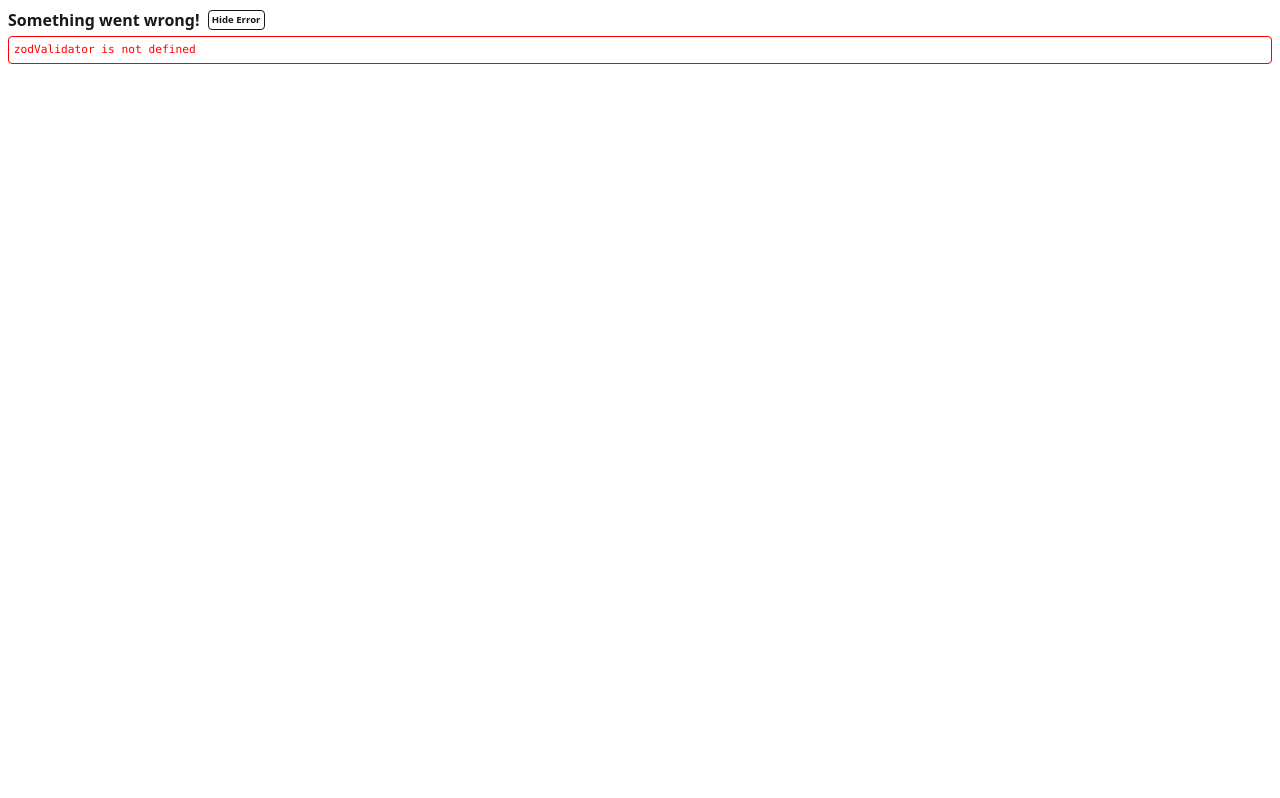
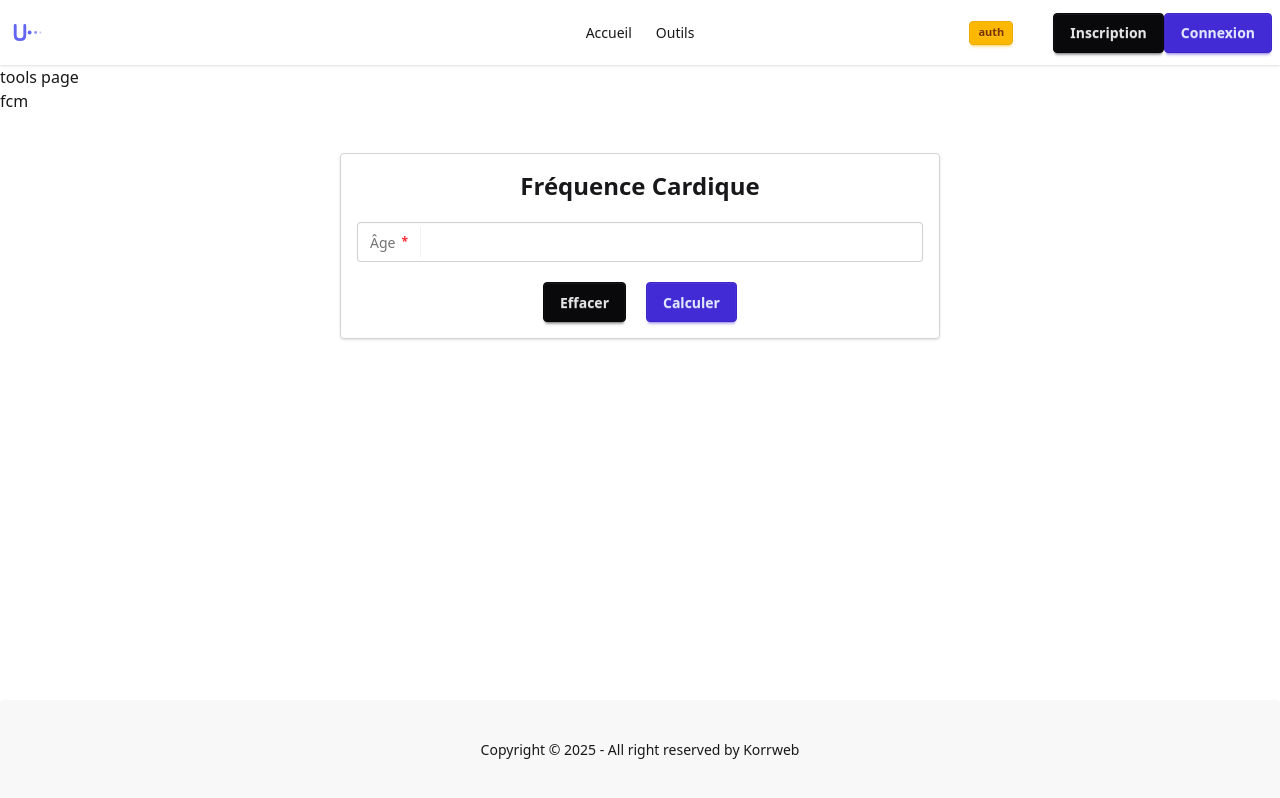
Before and after one commit to GuillemotClement/Ubrun-V2, a React (Vite) app in the folder frontend/: page /tools/fcm in a window 1280 px wide. Built offline with nearby package versions, Linux system fonts and the light colour scheme.

Commit message:
feat: add basic tanstack form and zod

```diff
--- a/frontend/biome.json
+++ b/frontend/biome.json
@@ -13,10 +13,13 @@
     "indentStyle": "tab"
   },
   "linter": {
-    "enabled": true,
     "rules": {
+      "correctness": {
+        "noChildrenProp": "off"
+      },
       "recommended": true
-    }
+    },
+    "enabled": true
   },
   "javascript": {
     "formatter": {
--- a/frontend/package.json
+++ b/frontend/package.json
@@ -16,12 +16,13 @@
     "@tanstack/react-router": "^1.141.2",
     "@tanstack/react-router-devtools": "^1.141.2",
     "@tanstack/react-table": "^8.21.3",
+    "@tanstack/zod-form-adapter": "^0.42.1",
     "axios": "^1.13.2",
     "lucide-react": "^0.561.0",
     "react": "^19.2.1",
     "react-dom": "^19.2.1",
     "tailwindcss": "^4.1.18",
-    "zod": "^4.1.13",
+    "zod": "^4.2.0",
     "zustand": "^5.0.9"
   },
   "devDependencies": {
--- /dev/null
+++ b/frontend/src/components/Form/FormField/FormField.tsx
@@ -0,0 +1,32 @@
+import type { AnyFieldApi } from "@tanstack/react-form";
+import FormFieldInfo from "./FormFieldInfo";
+import FormInput from "./FormInput";
+
+type FormFieldProps = {
+  field: AnyFieldApi;
+  label: string;
+  isRequired: boolean;
+  type: string;
+};
+
+export default function FormField({
+  field,
+  label,
+  isRequired,
+  type,
+}: FormFieldProps) {
+  return (
+    <div className="my-5 w-full">
+      <label className="input w-full" htmlFor={field.name}>
+        <span className="label">
+          {label}{" "}
+          {isRequired && (
+            <span className="text-red-500 font-bold text-xs">*</span>
+          )}
+        </span>
+        <FormInput field={field} type={type} />
+      </label>
+      <FormFieldInfo field={field} />
+    </div>
+  );
+}
--- /dev/null
+++ b/frontend/src/components/Form/FormField/FormFieldInfo.tsx
@@ -0,0 +1,39 @@
+import type { AnyFieldApi } from "@tanstack/react-form";
+
+type FormFieldInfoProps = {
+  field: AnyFieldApi;
+};
+
+// TODO: voir pour une refacto du code fournis par Gemini
+
+export default function FormFieldInfo({ field }: FormFieldInfoProps) {
+  const { isTouched, errors, isValidating } = field.state.meta;
+  const hasErrors = isTouched && errors.length > 0;
+
+  return (
+    <div className="text-center mt-2">
+      {hasErrors ? (
+        <em
+          role="alert"
+          style={{ color: "red", fontSize: "0.875rem", display: "block" }}
+        >
+          {errors
+            .map((error) => {
+              // Si l'erreur est un objet (Zod), on affiche .message
+              // Si c'est déjà une string, on l'affiche directement
+              return typeof error === "object" && error !== null
+                ? error.message
+                : error;
+            })
+            .join(", ")}
+        </em>
+      ) : null}
+
+      {isValidating ? (
+        <span style={{ fontSize: "0.875rem", color: "blue" }}>
+          Validation...
+        </span>
+      ) : null}
+    </div>
+  );
+}
--- /dev/null
+++ b/frontend/src/components/Form/FormField/FormInput.tsx
@@ -0,0 +1,19 @@
+import type { AnyFieldApi } from "@tanstack/react-form";
+
+type FormInputProps = {
+  field: AnyFieldApi;
+  type: string;
+};
+
+export default function FormInput({ field, type }: FormInputProps) {
+  return (
+    <input
+      type={type}
+      id={field.name}
+      name={field.name}
+      value={field.state.value}
+      onBlur={field.handleBlur}
+      onChange={(e) => field.handleChange(e.target.value)}
+    />
+  );
+}
--- /dev/null
+++ b/frontend/src/components/Form/FormField/FormLabelField.tsx
@@ -0,0 +1,22 @@
+import type { AnyFieldApi } from "@tanstack/react-form";
+
+type FormLabelFieldProps = {
+  label: string;
+  field: AnyFieldApi;
+  isRequired: boolean;
+};
+
+// TODO: fix the style * with boolean
+
+export default function FormLabelField({
+  label,
+  field,
+  isRequired,
+}: FormLabelFieldProps) {
+  return (
+    <label htmlFor={field.name} className="label">
+      {isRequired && <span className="text-red-500 text-xs font-bold">*</span>}
+      {label} :
+    </label>
+  );
+}
--- /dev/null
+++ b/frontend/src/components/Form/FormSubscribe/FormSubscribe.tsx
@@ -0,0 +1,23 @@
+type FormSubscribeProps = {
+  canSubmit: boolean;
+  isSubmitting: boolean;
+  onReset: () => void;
+};
+
+export default function FormSubscribe({
+  canSubmit,
+  isSubmitting,
+  onReset,
+}: FormSubscribeProps) {
+  return (
+    <div className="flex justify-center gap-x-5">
+      <button type="reset" onClick={onReset} className="btn btn-neutral">
+        Effacer
+      </button>
+
+      <button type="submit" disabled={!canSubmit} className="btn btn-primary">
+        {isSubmitting ? "..." : "Calculer"}
+      </button>
+    </div>
+  );
+}
--- /dev/null
+++ b/frontend/src/components/Form/FormTitle.tsx
@@ -0,0 +1,7 @@
+type FormTitleProps = {
+  title: string;
+};
+
+export default function FormTitle({ title }: FormTitleProps) {
+  return <h2 className="text-center text-2xl font-bold">{title}</h2>;
+}
--- a/frontend/src/pages/Tools/FCM/FcmPage.tsx
+++ b/frontend/src/pages/Tools/FCM/FcmPage.tsx
@@ -8,177 +8,71 @@ i need to get age and sexe for the user. If user want second formule, i need to
 TODO: get age with user data
 */
 import { useForm } from "@tanstack/react-form";
-import { useState } from "react";
 import { z } from "zod";
+import FormTitle from "../../../components/Form/FormTitle";
+import FormField from "../../../components/Form/FormField/FormField";
+import FormSubscribe from "../../../components/Form/FormSubscribe/FormSubscribe";
 
 const schema = z.object({
-  age: z.string().regex(/^\d*$/, "La valeur doit être un nombre"),
-  // fcMin: z.string().regex(/^\d*$/, "La valeur doit être un nombre").optional(),
-  sexe: z.enum(["man", "woman"], {
-    errorMap: () => ({ message: "Selectionner un sexe" }),
-  }),
+  age: z.coerce
+    .number<string>()
+    .min(13, { error: "L'âge est requis et doit être > 0" })
+    .max(120, { error: "Age invalide" }),
 });
 
-type formData = z.infer<typeof schema>;
+type FcmFormData = z.infer<typeof schema>;
 
-const getFcMinBasique = (age: number): number => {
-  const maxValue = 220;
-
-  return maxValue - age;
+const defaultValues = {
+  age: "" as string | number,
 };
 
 export default function FcmPage() {
-  const [result, setResult] = useState<number | null>(null);
-
-  const defaultValues = {
-    age: "",
-    // fcMin: "",
-  };
-
   const form = useForm({
     defaultValues,
-    validatorAdaptator: zodValidator(),
     validators: {
       onChange: schema,
     },
     onSubmit: ({ value }) => {
-      console.log(value);
-      const numericAge = Number(value.age);
-      const fcMax = getFcMinBasique(numericAge);
-      setResult(fcMax);
+      const data: FcmFormData = schema.parse(value);
+      console.log(data.age); // on obtient bien un number ici
     },
   });
 
   return (
-    <>
-      <p>FC Max = {result}</p>
-
+    <div className="container mx-auto py-10">
       <form
         onSubmit={(e) => {
           e.preventDefault();
           e.stopPropagation();
           form.handleSubmit();
         }}
-        className="w-80 md:w-150"
+        className="w-80 md:w-150 mx-auto border border-stone-300 rounded shadow p-4"
       >
-        <h2>Fréquence Cardique</h2>
+        <FormTitle title="Fréquence Cardique" />
 
-        <form.Field
-          name="age"
-          children={(field) => (
-            <div className="flex flex-col mb-4">
-              <label htmlFor={field.name} className="label mb-2 text-black">
-                Âge :
-              </label>
-              <input
-                type="number"
-                id={field.name}
-                name={field.name}
-                value={field.state.value}
-                onBlur={field.handleBlur}
-                onChange={(e) => field.handleChange(e.target.value)}
-                placeholder="100"
-                className="input w-full"
-              />
-            </div>
+        <form.Field name="age">
+          {(field) => (
+            <FormField
+              field={field}
+              isRequired={true}
+              label="Âge"
+              type="number"
+            />
           )}
-        />
-        {/*
-        <form.Field
-          name="fcMin"
-          children={(field) => (
-            <div className="flex flex-col mb-4">
-              <label htmlFor={field.name} className="label mb-2 text-black">
-                Fréquence cardique minimal :
-              </label>
-              <input
-                type="number"
-                id={field.name}
-                name={field.name}
-                value={field.state.value}
-                onBlur={field.handleBlur}
-                onChange={(e) => field.handleChange(e.target.value)}
-                placeholder="Fréquence cardiaque minimal"
-                className="input w-full"
-              />
-            </div>
-          )}
-        />*/}
-
-        <form.Field
-          name="sexe"
-          children={(field) => (
-            <div className="flex flex-col mb-4">
-              <label className="label mb-2 text-black">Sexe :</label>
-              <div className="flex gap-4">
-                {/* Radio Homme */}
-                <label className="flex items-center gap-2 cursor-pointer">
-                  <input
-                    type="radio"
-                    name={field.name}
-                    value="homme"
-                    checked={field.state.value === "homme"}
-                    onChange={(e) => field.handleChange(e.target.value)}
-                    onBlur={field.handleBlur}
-                    className="w-4 h-4"
-                  />
-                  <span>Homme</span>
-                </label>
-
-                {/* Radio Femme */}
-                <label className="flex items-center gap-2 cursor-pointer">
-                  <input
-                    type="radio"
-                    name={field.name}
-                    value="femme"
-                    checked={field.state.value === "femme"}
-                    onChange={(e) => field.handleChange(e.target.value)}
-                    onBlur={field.handleBlur}
-                    className="w-4 h-4"
-                  />
-                  <span>Femme</span>
-                </label>
-              </div>
-
-              {/* Afficher les erreurs */}
-              {field.state.meta.errors.length > 0 && (
-                <div className="text-red-500 text-sm mt-2">
-                  {field.state.meta.errors.join(", ")}
-                </div>
-              )}
-            </div>
-          )}
-        />
+        </form.Field>
 
         <form.Subscribe
           selector={(state) => [state.canSubmit, state.isSubmitting]}
-          children={([canSubmit, isSubmitting]) => (
-            <div className="flex justify-center gap-x-5">
-              <button
-                type="reset"
-                onClick={(e) => {
-                  e.preventDefault();
-                  setResult(null);
-                  setPurcent(null);
-                  setValue(null);
-                  form.reset();
-                }}
-                className="btn btn-neutral"
-              >
-                Effacer
-              </button>
-
-              <button
-                type="submit"
-                disabled={!canSubmit}
-                className="btn btn-primary"
-              >
-                {isSubmitting ? "..." : "Calculer"}
-              </button>
-            </div>
+        >
+          {([canSubmit, isSubmitting]) => (
+            <FormSubscribe
+              canSubmit={canSubmit}
+              isSubmitting={isSubmitting}
+              onReset={() => form.reset()}
+            />
           )}
-        />
+        </form.Subscribe>
       </form>
-    </>
+    </div>
   );
 }
```
Also changed, not shown: 1 other file (tests, documents, lock files or other folders).
